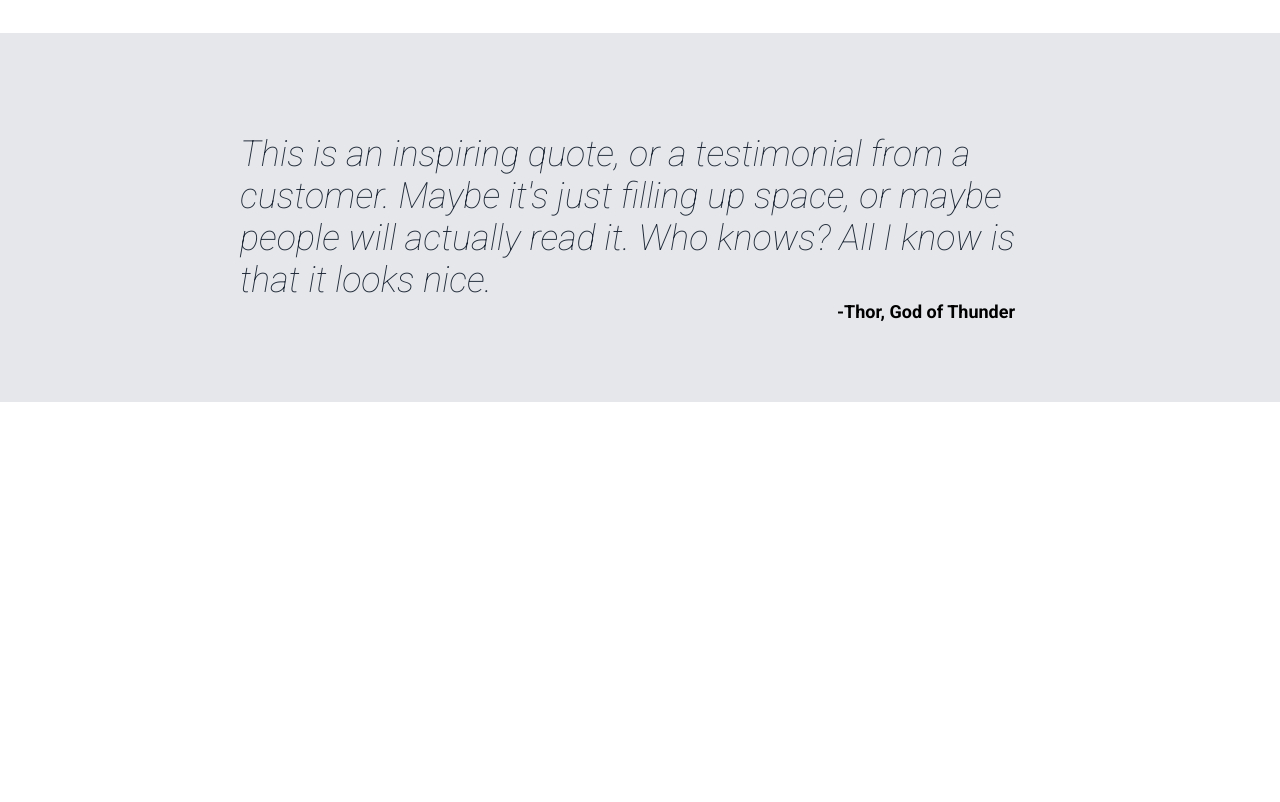
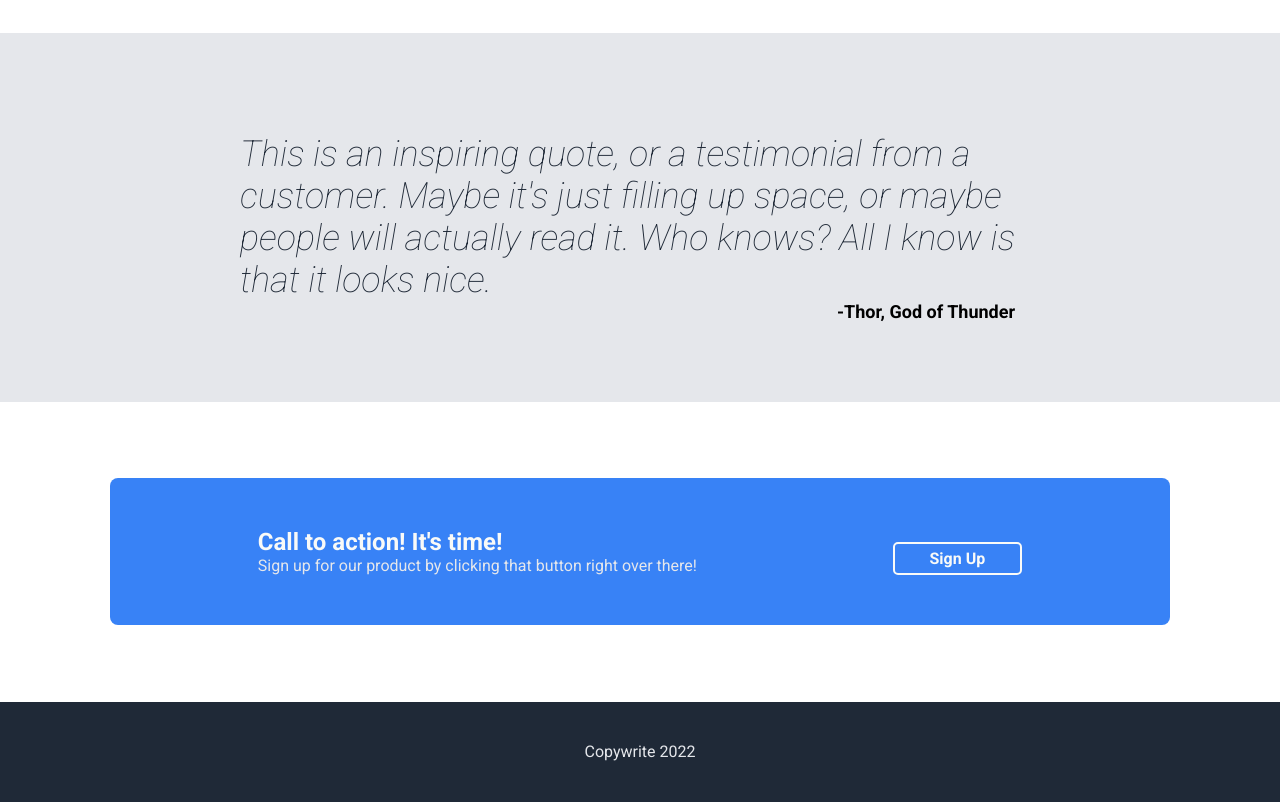
Before and after one commit to wietzikoski/flexbox-landing-page, a plain HTML site: page index.html in a window 1280 px wide. Shown: the part 948-1750 px from the top of the page. Before the commit the page ends 1350 px from the top, so only its background shows below. Drawn offline with Linux system fonts and the light colour scheme.

Commit message:
complete call to action and footer

```diff
--- a/index.html
+++ b/index.html
@@ -81,8 +81,20 @@
         </div>
 
     </section>
-    <footer>
+    <section class="call-to-action">
+        <div class="cta-wrapper">
+            <div class="cta-text">
+                <div class="cta-text-header">Call to action! It's time!</div>
+                <div class="cta-text-body">Sign up for our product by clicking that button right over there!</div>
+            </div>
+            <div class="btn-container">
+                <button class="cta-button">Sign Up</button>
+            </div>
 
+        </div>
+    </section>
+    <footer class="footer">
+        <div class="copywrite">Copywrite 2022</div>
     </footer>
 </body>
 </html>
--- a/style.css
+++ b/style.css
@@ -1,3 +1,7 @@
+* {
+    font-family: Roboto, sans-serif;
+}
+
 body {
     margin: 0;
     display: flex;
@@ -59,6 +63,7 @@ header h1{
 .hero-wrapper {
     margin: 40px 0 100px;
     display: flex;
+    flex-wrap: wrap;
     background-color: #1f2937;
     color: #F9FAF8;
     justify-content: space-between;
@@ -114,11 +119,14 @@ button.sign-up {
 }
 .random-tile-wrap {
     display: flex;
+    flex-wrap: wrap;
     flex-direction: row;
     align-items: center;
     gap: 48px;
 }
+.tile-group {
 
+}
 .random-group {
     display: flex;
     flex-direction: column;
@@ -163,3 +171,51 @@ button.sign-up {
     text-align: right;
     padding-right: 25px;
 }
+
+/* CALL TO ACTION */
+.call-to-action {
+    min-height: 300px;
+    display: flex;
+    align-items: center;
+    justify-content: center;
+}
+.cta-wrapper {
+    max-width: 960px;
+    flex: 1;
+    padding: 50px;
+    border-radius: 8px;
+    margin: 30px auto;
+    display: flex;
+    justify-content:space-around;
+    background-color:#3882f6;
+    color:#F9FAF8;
+}
+.cta-text-header {
+    font-size: 24px;
+    font-weight: bold;
+}
+.cta-text-body {
+    color:#e5e7eb;
+}
+.btn-container{
+    display: flex;
+    align-items: flex-end;
+}
+.cta-button {
+    background-color: #3882f6;
+    color: #F9FAF8;
+    border: 2px #F9FAF8 solid;
+    padding: 5px 35px;
+    border-radius: 5px;
+    font-size: 16px;
+    font-weight: bold;
+}
+.footer {
+    height: 100px;
+    background-color:#1f2937;
+    color:#e5e7eb;
+    font-size: 16px;
+    display: flex;
+    align-items: center;
+    justify-content: center;
+}
```
